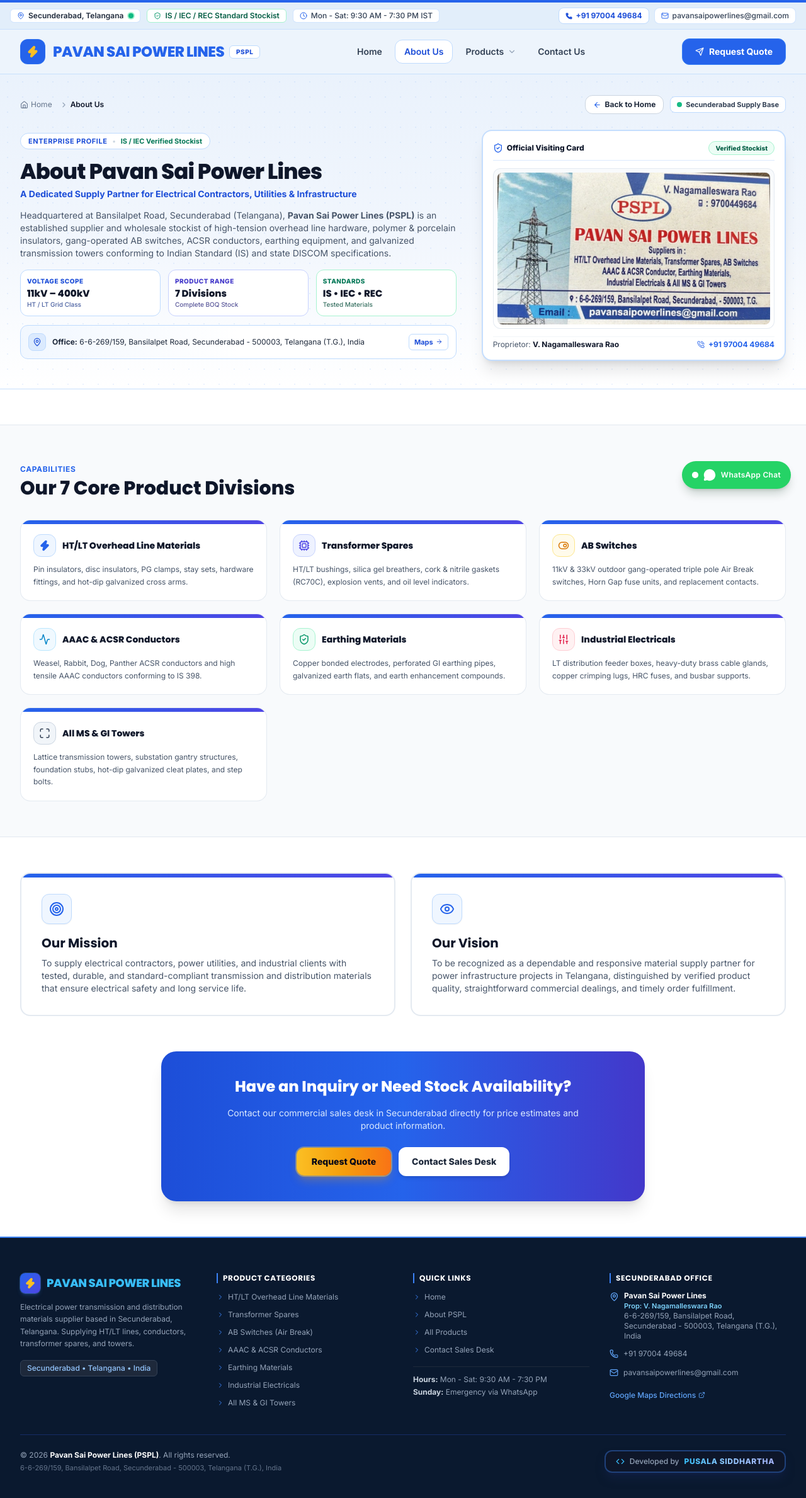
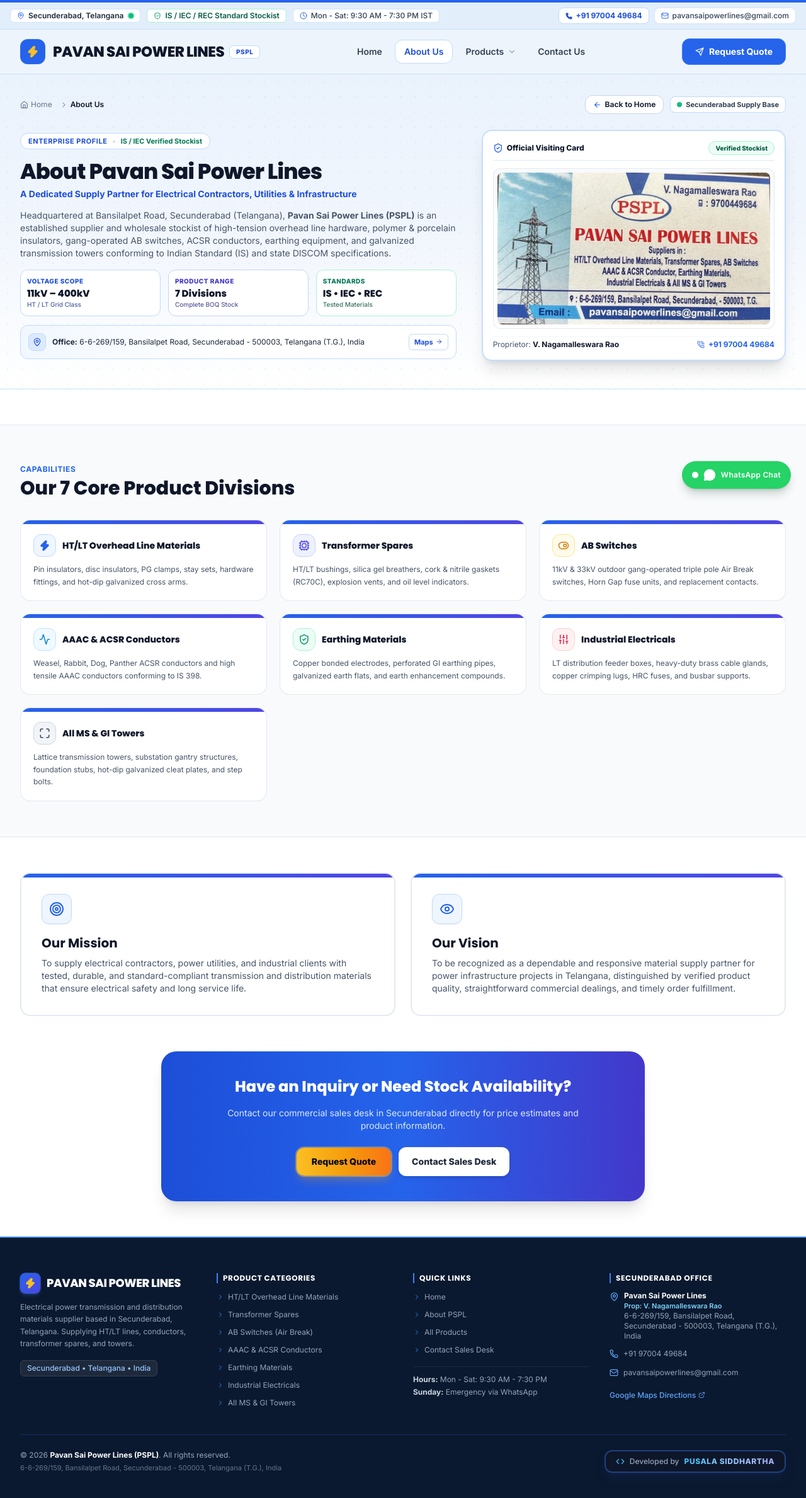
Before and after one commit to Siddharthapusala/powerlines, a React (Vite) app: page /about in a window 1280 px wide. Shown: the whole page at 63% size. Built offline with nearby package versions, Linux system fonts and the light colour scheme.

Commit message:
style: set PAVAN SAI POWER LINES entirely to solid dark slate-900 color in header

```diff
--- a/src/components/Footer.jsx
+++ b/src/components/Footer.jsx
@@ -27,7 +27,7 @@ export default function Footer() {
               <div className="w-8 h-8 rounded-lg bg-gradient-to-br from-blue-600 to-indigo-600 flex items-center justify-center text-white shrink-0 shadow-md shadow-blue-500/25 ring-1 ring-blue-400/30">
                 <Zap size={18} className="fill-amber-400 text-amber-400" />
               </div>
-              <span className="font-extrabold text-lg text-sky-400 font-heading tracking-tight whitespace-nowrap">
+              <span className="font-extrabold text-lg text-white font-heading tracking-tight whitespace-nowrap">
                 PAVAN SAI POWER LINES
               </span>
             </Link>
--- a/src/components/Navbar.jsx
+++ b/src/components/Navbar.jsx
@@ -140,7 +140,7 @@ export default function Navbar() {
               </div>
 
               <div className="flex items-center gap-2 whitespace-nowrap min-w-0">
-                <span className="font-black text-sm sm:text-lg md:text-xl lg:text-[21px] xl:text-[23px] tracking-tight text-blue-600 font-heading whitespace-nowrap uppercase">
+                <span className="font-black text-sm sm:text-lg md:text-xl lg:text-[21px] xl:text-[23px] tracking-tight text-slate-900 font-heading whitespace-nowrap uppercase">
                   PAVAN SAI POWER LINES
                 </span>
                 <span className="hidden sm:inline-flex items-center text-[10px] font-black uppercase tracking-wider bg-white text-blue-700 px-2.5 py-0.5 rounded-md border border-blue-200 shadow-2xs shrink-0">
```
